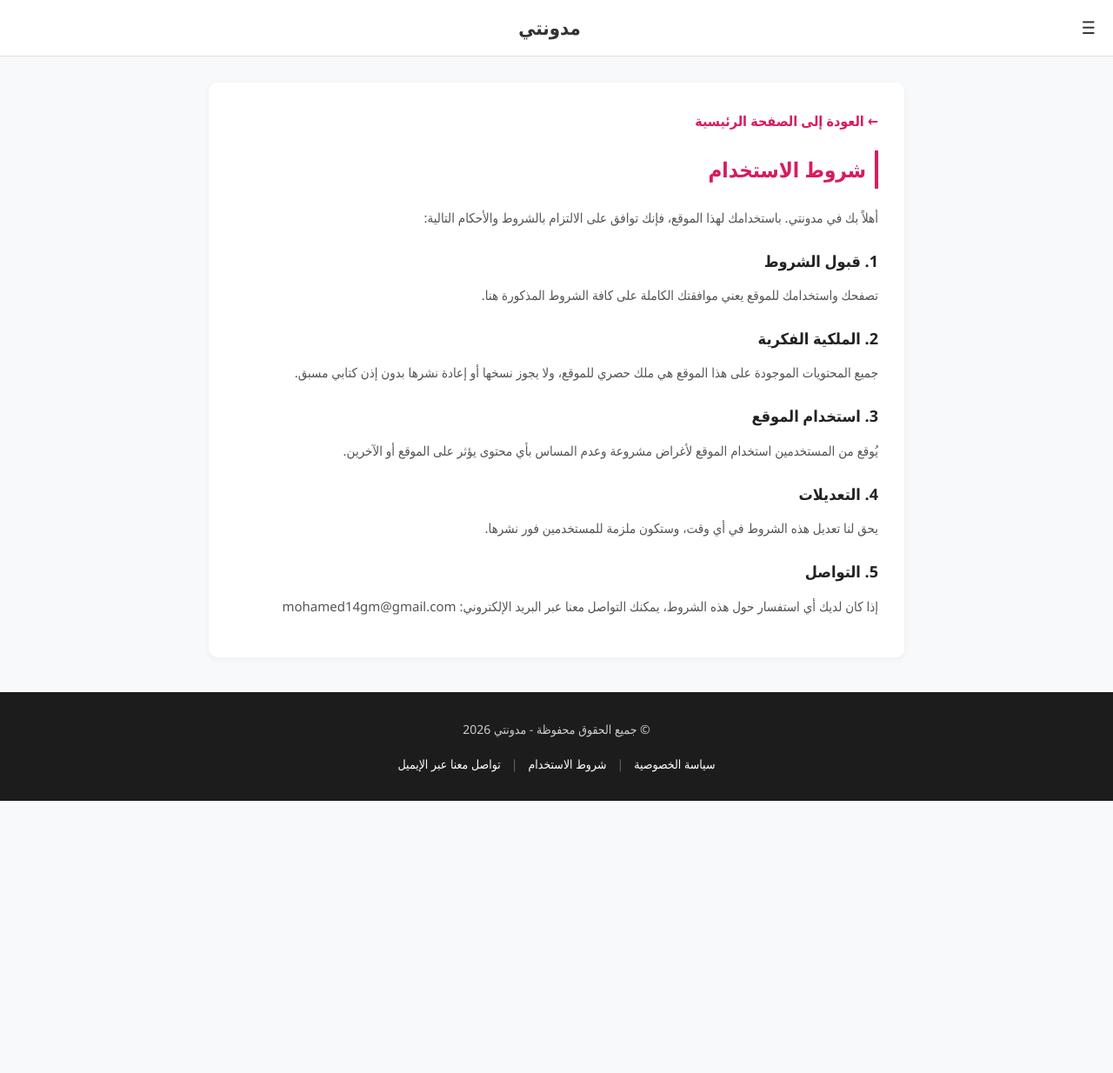
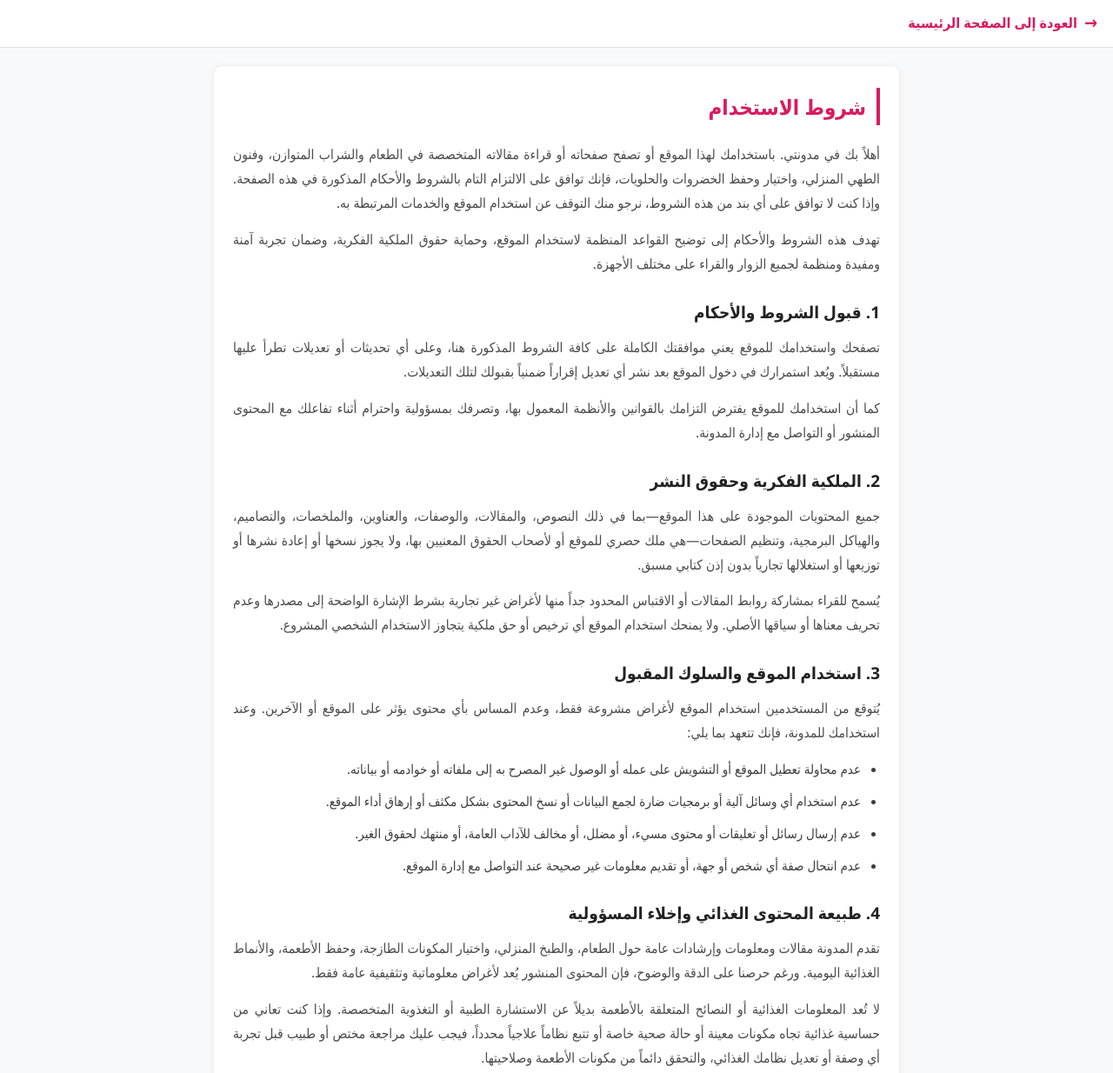
Before and after one commit to yougoogle/-my-websitemy-blog, a plain HTML site: page terms.html in a window 1280 px wide. Shown: the top 1234 px of the page at 87% size. Before the commit the page ends 921 px from the top, so only its background shows below. Drawn offline with Linux system fonts and the light colour scheme.

Commit message:
Refactor styles and layout in terms.html
Refactor CSS styles and structure in terms.html for improved readability and maintainability.

```diff
--- a/terms.html
+++ b/terms.html
@@ -5,14 +5,6 @@
   <meta name="viewport" content="width=device-width, initial-scale=1.0">
   <title>شروط الاستخدام - مدونتي</title>
   <style>
-        :root {
-            --primary-color: #d81b60;
-            --bg-color: #f8f9fa;
-            --text-color: #333;
-            --card-bg: #ffffff;
-            --footer-bg: #1c1c1c;
-        }
-
     * {
       box-sizing: border-box;
       margin: 0;
@@ -21,211 +13,173 @@
     }
 
     body {
-            background-color: var(--bg-color);
-            color: var(--text-color);
+      background-color: #f8f9fa;
+      color: #333;
       line-height: 1.8;
     }
 
-        /* Header Styling */
-        header {
+    .top-back-bar {
       background-color: #ffffff;
       border-bottom: 1px solid #e0e0e0;
-            padding: 12px 20px;
-            display: flex;
-            align-items: center;
-            justify-content: space-between;
+      padding: 12px 18px;
       position: sticky;
       top: 0;
       z-index: 100;
     }
 
-        .header-right, .header-left {
-            display: flex;
+    .top-back-link {
+      display: inline-flex;
       align-items: center;
-            gap: 15px;
+      gap: 8px;
+      color: #d81b60;
+      text-decoration: none;
+      font-weight: bold;
+      font-size: 16px;
     }
 
-        .icon-btn {
-            background: none;
-            border: none;
+    .top-back-arrow {
       font-size: 20px;
-            cursor: pointer;
-            color: var(--text-color);
-            display: flex;
-            align-items: center;
-            gap: 5px;
-            text-decoration: none;
-            font-weight: 500;
+      line-height: 1;
     }
 
-        .site-title {
-            font-size: 22px;
-            font-weight: bold;
-            color: var(--text-color);
-            text-decoration: none;
+    .page-container {
+      max-width: 820px;
+      margin: 20px auto;
+      padding: 0 15px;
     }
 
-        /* Navigation Menu */
-        nav.nav-menu {
-            display: none;
-            background-color: #fff;
-            border-bottom: 1px solid #eee;
-            padding: 10px 20px;
-        }
-
-        nav.nav-menu.active {
-            display: block;
-        }
-
-        nav.nav-menu a {
-            display: block;
-            padding: 8px 0;
-            color: var(--text-color);
-            text-decoration: none;
-            border-bottom: 1px solid #f5f5f5;
-        }
-
-        /* Content Container */
-        .content-container {
-            max-width: 800px;
-            margin: 30px auto;
-            background: var(--card-bg);
-            padding: 30px;
+    .page-card {
+      background-color: #ffffff;
       border-radius: 10px;
-            box-shadow: 0 2px 8px rgba(0,0,0,0.05);
+      padding: 25px 22px;
+      box-shadow: 0 2px 8px rgba(0, 0, 0, 0.05);
+      border: 1px solid #efefef;
     }
 
     .page-title {
       font-size: 24px;
-            color: var(--primary-color);
+      font-weight: bold;
+      color: #d81b60;
       margin-bottom: 20px;
-            border-right: 4px solid var(--primary-color);
-            padding-right: 10px;
+      padding-right: 12px;
+      border-right: 4px solid #d81b60;
     }
 
-        .content-container h3 {
-            font-size: 18px;
+    h2 {
+      font-size: 19px;
+      margin-top: 24px;
+      margin-bottom: 10px;
       color: #222;
-            margin-top: 20px;
-            margin-bottom: 10px;
     }
 
-        .content-container p, .content-container ul {
-            margin-bottom: 15px;
-            color: #555;
-            font-size: 15px;
+    p {
+      color: #4a4a4a;
+      font-size: 15.5px;
+      margin-bottom: 14px;
+      text-align: justify;
     }
 
-        .content-container ul {
-            padding-right: 20px;
+    ul {
+      padding-right: 22px;
+      margin-bottom: 16px;
     }
 
-        /* Back Button */
-        .back-link {
-            display: inline-block;
-            margin-bottom: 20px;
-            color: var(--primary-color);
-            text-decoration: none;
-            font-weight: bold;
-        }
-
-        /* Footer */
-        footer {
-            background-color: var(--footer-bg);
-            color: #ffffff;
-            text-align: center;
-            padding: 30px 15px;
-            margin-top: 40px;
-        }
-
-        .footer-copyright {
-            margin-bottom: 15px;
-            font-size: 14px;
-            color: #ccc;
-        }
-
-        .footer-links {
-            display: flex;
-            justify-content: center;
-            gap: 12px;
-            flex-wrap: wrap;
-            font-size: 14px;
-        }
-
-        .footer-links a {
-            color: #fff;
-            text-decoration: none;
-        }
-
-        .footer-links span {
-            color: #666;
+    li {
+      margin-bottom: 10px;
+      color: #3d3d3d;
+      font-size: 15px;
     }
   </style>
 </head>
 <body>
 
-    <!-- Header -->
-    <header>
-        <div class="header-right">
-            <button class="icon-btn" onclick="toggleMenu()" title="القائمة">☰</button>
+  <div class="top-back-bar">
+    <a href="index.html" class="top-back-link">
+      <span class="top-back-arrow">&#8594;</span>
+      <span>العودة إلى الصفحة الرئيسية</span>
+    </a>
   </div>
 
-        <a href="index.html" class="site-title">مدونتي</a>
-
-        <div class="header-left"></div>
-    </header>
-
-    <!-- Navigation Menu Area -->
-    <nav class="nav-menu" id="navMenu">
-        <a href="index.html">الصفحة الرئيسية</a>
-        <a href="privacy-policy.html">سياسة الخصوصية</a>
-        <a href="terms.html">شروط الاستخدام</a>
-        <a href="about.html">من نحن</a>
-        <a href="contact.html">تواصل معنا عبر الإيميل</a>
-    </nav>
-
-    <!-- Main Content -->
-    <div class="content-container">
-        <a href="index.html" class="back-link">&larr; العودة إلى الصفحة الرئيسية</a>
+  <div class="page-container">
+    <div class="page-card">
       <h1 class="page-title">شروط الاستخدام</h1>
 
-        <p>أهلاً بك في مدونتي. باستخدامك لهذا الموقع، فإنك توافق على الالتزام بالشروط والأحكام التالية:</p>
+      <p>
+        أهلاً بك في مدونتي. باستخدامك لهذا الموقع أو تصفح صفحاته أو قراءة مقالاته المتخصصة في الطعام والشراب المتوازن، وفنون الطهي المنزلي، واختيار وحفظ الخضروات والحلويات، فإنك توافق على الالتزام التام بالشروط والأحكام المذكورة في هذه الصفحة. وإذا كنت لا توافق على أي بند من هذه الشروط، نرجو منك التوقف عن استخدام الموقع والخدمات المرتبطة به.
+      </p>
 
-        <h3>1. قبول الشروط</h3>
-        <p>تصفحك واستخدامك للموقع يعني موافقتك الكاملة على كافة الشروط المذكورة هنا.</p>
+      <p>
+        تهدف هذه الشروط والأحكام إلى توضيح القواعد المنظمة لاستخدام الموقع، وحماية حقوق الملكية الفكرية، وضمان تجربة آمنة ومفيدة ومنظمة لجميع الزوار والقراء على مختلف الأجهزة.
+      </p>
 
-        <h3>2. الملكية الفكرية</h3>
-        <p>جميع المحتويات الموجودة على هذا الموقع هي ملك حصري للموقع، ولا يجوز نسخها أو إعادة نشرها بدون إذن كتابي مسبق.</p>
+      <h2>1. قبول الشروط والأحكام</h2>
+      <p>
+        تصفحك واستخدامك للموقع يعني موافقتك الكاملة على كافة الشروط المذكورة هنا، وعلى أي تحديثات أو تعديلات تطرأ عليها مستقبلاً. ويُعد استمرارك في دخول الموقع بعد نشر أي تعديل إقراراً ضمنياً بقبولك لتلك التعديلات.
+      </p>
+      <p>
+        كما أن استخدامك للموقع يفترض التزامك بالقوانين والأنظمة المعمول بها، وتصرفك بمسؤولية واحترام أثناء تفاعلك مع المحتوى المنشور أو التواصل مع إدارة المدونة.
+      </p>
 
-        <h3>3. استخدام الموقع</h3>
-        <p>يُوقع من المستخدمين استخدام الموقع لأغراض مشروعة وعدم المساس بأي محتوى يؤثر على الموقع أو الآخرين.</p>
+      <h2>2. الملكية الفكرية وحقوق النشر</h2>
+      <p>
+        جميع المحتويات الموجودة على هذا الموقع—بما في ذلك النصوص، والمقالات، والوصفات، والعناوين، والملخصات، والتصاميم، والهياكل البرمجية، وتنظيم الصفحات—هي ملك حصري للموقع أو لأصحاب الحقوق المعنيين بها، ولا يجوز نسخها أو إعادة نشرها أو توزيعها أو استغلالها تجارياً بدون إذن كتابي مسبق.
+      </p>
+      <p>
+        يُسمح للقراء بمشاركة روابط المقالات أو الاقتباس المحدود جداً منها لأغراض غير تجارية بشرط الإشارة الواضحة إلى مصدرها وعدم تحريف معناها أو سياقها الأصلي. ولا يمنحك استخدام الموقع أي ترخيص أو حق ملكية يتجاوز الاستخدام الشخصي المشروع.
+      </p>
 
-        <h3>4. التعديلات</h3>
-        <p>يحق لنا تعديل هذه الشروط في أي وقت، وستكون ملزمة للمستخدمين فور نشرها.</p>
+      <h2>3. استخدام الموقع والسلوك المقبول</h2>
+      <p>
+        يُتوقع من المستخدمين استخدام الموقع لأغراض مشروعة فقط، وعدم المساس بأي محتوى يؤثر على الموقع أو الآخرين. وعند استخدامك للمدونة، فإنك تتعهد بما يلي:
+      </p>
+      <ul>
+        <li>عدم محاولة تعطيل الموقع أو التشويش على عمله أو الوصول غير المصرح به إلى ملفاته أو خوادمه أو بياناته.</li>
+        <li>عدم استخدام أي وسائل آلية أو برمجيات ضارة لجمع البيانات أو نسخ المحتوى بشكل مكثف أو إرهاق أداء الموقع.</li>
+        <li>عدم إرسال رسائل أو تعليقات أو محتوى مسيء، أو مضلل، أو مخالف للآداب العامة، أو منتهك لحقوق الغير.</li>
+        <li>عدم انتحال صفة أي شخص أو جهة، أو تقديم معلومات غير صحيحة عند التواصل مع إدارة الموقع.</li>
+      </ul>
 
-        <h3>5. التواصل</h3>
-        <p>إذا كان لديك أي استفسار حول هذه الشروط، يمكنك التواصل معنا عبر البريد الإلكتروني: mohamed14gm@gmail.com</p>
+      <h2>4. طبيعة المحتوى الغذائي وإخلاء المسؤولية</h2>
+      <p>
+        تقدم المدونة مقالات ومعلومات وإرشادات عامة حول الطعام، والطبخ المنزلي، واختيار المكونات الطازجة، وحفظ الأطعمة، والأنماط الغذائية اليومية. ورغم حرصنا على الدقة والوضوح، فإن المحتوى المنشور يُعد لأغراض معلوماتية وتثقيفية عامة فقط.
+      </p>
+      <p>
+        لا تُعد المعلومات الغذائية أو النصائح المتعلقة بالأطعمة بديلاً عن الاستشارة الطبية أو التغذوية المتخصصة. وإذا كنت تعاني من حساسية غذائية تجاه مكونات معينة أو حالة صحية خاصة أو تتبع نظاماً علاجياً محدداً، فيجب عليك مراجعة مختص أو طبيب قبل تجربة أي وصفة أو تعديل نظامك الغذائي، والتحقق دائماً من مكونات الأطعمة وصلاحيتها.
+      </p>
+      <p>
+        كما أن نتائج إعداد الوصفات أو حفظ الأطعمة قد تختلف من مطبخ لآخر بناءً على جودة المكونات، ودقة المقادير، ودرجات الحرارة، والأدوات المستخدمة، ولذلك يتحمل المستخدم مسؤولية التطبيق العملي في منزله.
+      </p>
+
+      <h2>5. الروابط الخارجية والخدمات التابعة</h2>
+      <p>
+        قد يحتوي الموقع على روابط تؤدي إلى مواقع أو منصات خارجية—مثل روابط التواصل عبر التيليجرام أو منصات خارجية أخرى—تُوفَّر لراحة القارئ وتسهيل الوصول إلى معلومات أو قنوات إضافية. ولا نتحكم في محتوى تلك المواقع الخارجية أو سياسات الخصوصية الخاصة بها، ولا نتحمل المسؤولية عن أي ضرر أو التزام قد ينشأ عن زيارتها أو استخدامها.
+      </p>
+
+      <h2>6. محدودية المسؤولية</h2>
+      <p>
+        نبذل جهوداً مستمرة للحفاظ على عمل الموقع بكفاءة واستقرار وتقديم محتوى مفيد ومنظم. ومع ذلك، يتم توفير الموقع ومحتواه "كما هو" و"حسب التوافر"، دون تقديم أي ضمانات صريحة أو ضمنية بشأن خلو الموقع تماماً من الانقطاعات المؤقتة أو الأخطاء التقنية أو تأخر التحديثات.
+      </p>
+      <p>
+        لا تتحمل إدارة المدونة بأي حال من الأحوال مسؤولية أي أضرار مباشرة أو غير مباشرة أو عرضية أو تبعية تنشأ عن استخدام الموقع أو عدم القدرة على الوصول إليه أو الاعتماد على أي معلومة منشورة فيه، في الحدود التي يسمح بها القانون.
+      </p>
+
+      <h2>7. التعديلات على شروط الاستخدام</h2>
+      <p>
+        تحتفظ إدارة المدونة بحق تعديل أو تحديث أو تغيير أي جزء من هذه الشروط والأحكام في أي وقت تراه مناسباً، سواء لتطوير السياسات، أو إضافة ميزات جديدة، أو مواكبة المتطلبات التنظيمية والتقنية.
+      </p>
+      <p>
+        تصبح التعديلات سارية المفعول فور نشرها على هذه الصفحة، ويُنصح بمراجعة هذه الصفحة من وقت لآخر للبقاء على اطلاع بأحدث نسخة من شروط الاستخدام.
+      </p>
+
+      <h2>8. الخصوصية والتواصل معنا</h2>
+      <p>
+        نحترم خصوصية زوارنا ونتعامل مع معلومات التواصل وفق مبادئ الوضوح والمسؤولية، ويمكنك مراجعة صفحة سياسة الخصوصية للاطلاع على كيفية التعامل مع البيانات المرتبطة بتصفح الموقع.
+      </p>
+      <p>
+        إذا كان لديك أي استفسار أو ملاحظة أو طلب يتعلق بشروط الاستخدام أو محتوى المدونة، يمكنك التواصل معنا عبر البريد الإلكتروني: <strong>mohamed14gm@gmail.com</strong>.
+      </p>
+    </div>
   </div>
 
-    <!-- Footer -->
-    <footer>
-        <div class="footer-copyright">
-            © جميع الحقوق محفوظة - مدونتي 2026
-        </div>
-        <div class="footer-links">
-            <a href="privacy-policy.html">سياسة الخصوصية</a>
-            <span>|</span>
-            <a href="terms.html">شروط الاستخدام</a>
-            <span>|</span>
-            <a href="contact.html">تواصل معنا عبر الإيميل</a>
-        </div>
-    </footer>
-
-    <script>
-        function toggleMenu() {
-            var nav = document.getElementById('navMenu');
-            nav.classList.toggle('active');
-        }
-    </script>
 </body>
 </html>
```
Lines whose indentation alone changed are shown as unchanged.
